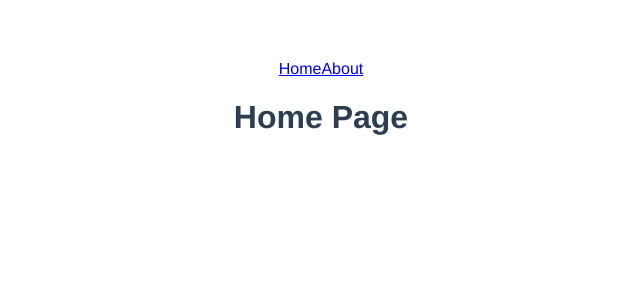
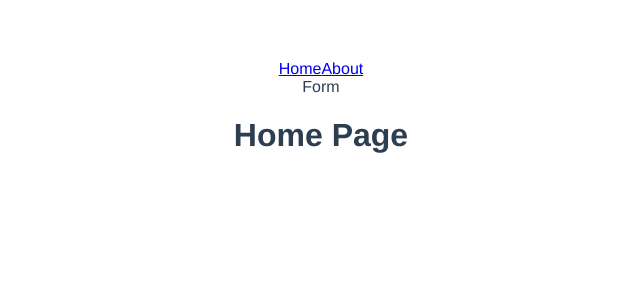
Before and after one commit to amircisija/vuecanvas, a Vue app: page / in a window 1280 px wide. Shown: the top 300 px of the page, without its empty margins (319-959 px from the left). Built offline with nearby package versions, Linux system fonts and the light colour scheme.

Commit message:
Added Element UI Vue Router

```diff
--- a/package.json
+++ b/package.json
@@ -9,6 +9,7 @@
   },
   "dependencies": {
     "@vue/cli-plugin-babel": "4.1.1",
+    "element-ui": "2.13.2",
     "vue": "^2.6.11",
     "vue-router": "3.4.3"
   },
--- a/src/App.vue
+++ b/src/App.vue
@@ -1,16 +1,19 @@
 <template>
   <div id="app">
     <AppNavigation/>
+    <FormSection/>
     <router-view></router-view>
   </div>
 </template>
 
 <script>
 import AppNavigation from "./components/AppNavigation.vue";
+import FormSection from "./components/FormSection.vue";
 export default {
   name: "App",
   components: {
-    AppNavigation
+    AppNavigation,
+    FormSection
   }
 };
 </script>
--- /dev/null
+++ b/src/components/FormSection.vue
@@ -0,0 +1,3 @@
+<template>
+  <div>Form</div>
+</template>
--- a/src/main.js
+++ b/src/main.js
@@ -1,8 +1,11 @@
 import Vue from "vue";
 import App from "./App.vue";
 import router from "./router";
+import ElementUI from "element-ui";
+import "element-ui/lib/theme-chalk/index.css";
 
 Vue.config.productionTip = false;
+Vue.use(ElementUI);
 
 new Vue({
   router,
```
